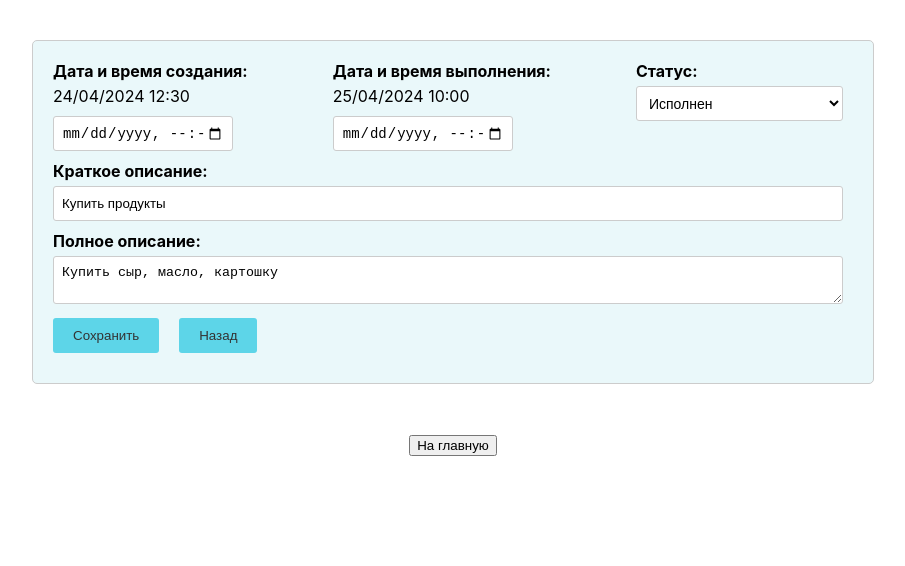
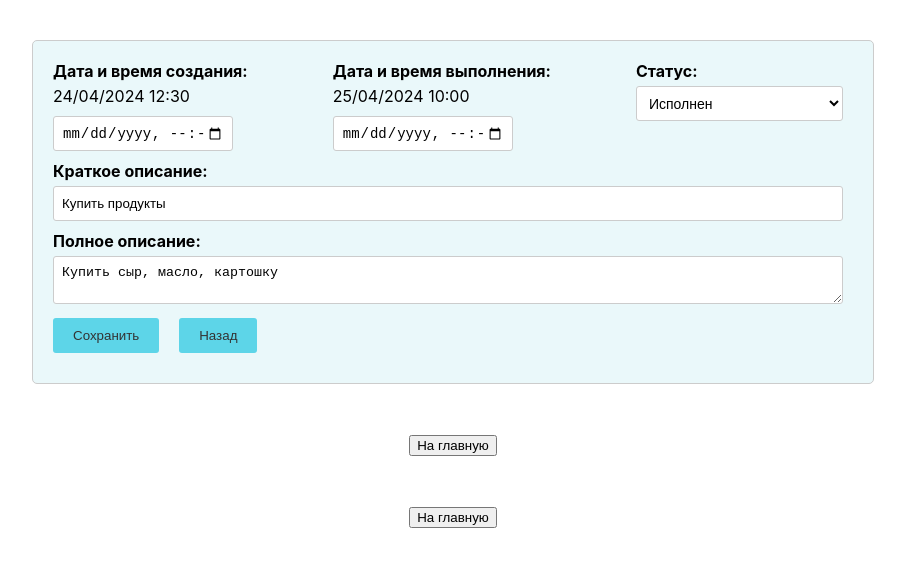
Before and after one commit to TumenSan/test-task-reminder, an Angular app: page /reminder/1 in a window 1280 px wide. Shown: the top 566 px of the page, without its empty margins (187-1092 px from the left). Built offline with nearby package versions, Linux system fonts and the light colour scheme.

Commit message:
feat: add default-module-button component

```diff
--- /dev/null
+++ b/src/app/components/atoms/default-module-button/default-module-button.component.ts
@@ -0,0 +1,24 @@
+import { Component } from '@angular/core';
+import { Router } from '@angular/router';
+
+@Component({
+  selector: 'def-module-button',
+  template: `
+    <div>
+      <button (click)="redirectToHome()">На главную</button>
+    </div>
+  `,
+  styles: [`
+    div {
+      text-align: center;
+      margin-top: 50px;
+    }
+  `]
+})
+export class DefaultModuleButtonComponent {
+  constructor(private router: Router) {}
+
+  redirectToHome(): void {
+    this.router.navigate(['/reminder']);
+  }
+}
--- a/src/app/components/reminder-form/reminder-form.component.html
+++ b/src/app/components/reminder-form/reminder-form.component.html
@@ -39,4 +39,5 @@
     </div>
   </form>
   <def-button/>
+  <def-module-button/>
 </div>
--- a/src/app/components/reminder-form/reminder-form.component.ts
+++ b/src/app/components/reminder-form/reminder-form.component.ts
@@ -1,11 +1,13 @@
 import { Component } from '@angular/core';
 import { FormsModule } from '@angular/forms';
 import { CommonModule } from '@angular/common';
+import { NgModule } from '@angular/core';
 
 import { Reminder } from '../../models/reminder.model';
 import { ActivatedRoute, Router } from '@angular/router';
 import { ReminderService } from '../../services/reminder.service';
 import { DefaultButtonComponent } from '../atoms/default-button/default-button.component';
+import { DefaultModuleButtonModule } from '../atoms/default-module-button/default-module-button.module';
 
 @Component({
   selector: 'app-reminder-form',
@@ -13,7 +15,8 @@ import { DefaultButtonComponent } from '../atoms/default-button/default-button.c
   imports: [
     FormsModule,
     CommonModule,
-    DefaultButtonComponent
+    DefaultButtonComponent,
+    DefaultModuleButtonModule
   ],
   templateUrl: './reminder-form.component.html',
   styleUrl: './reminder-form.component.css'
```
Also changed, not shown: src/app/components/atoms/default-module-button/default-module-button.module.ts (added, +18 -0 lines).
